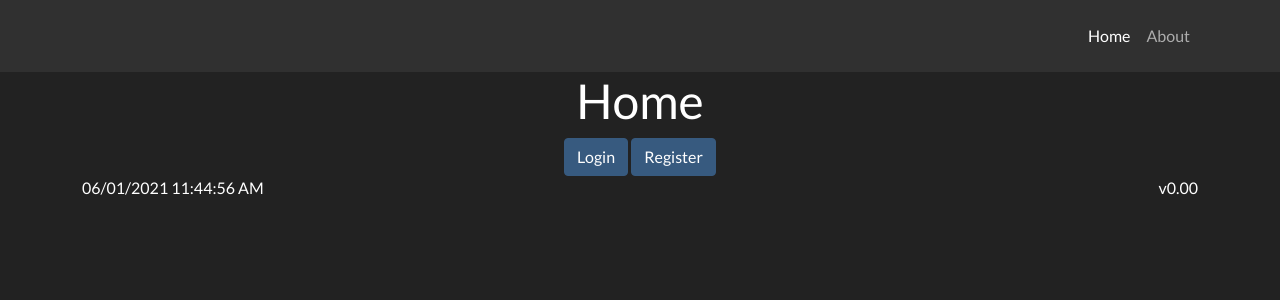
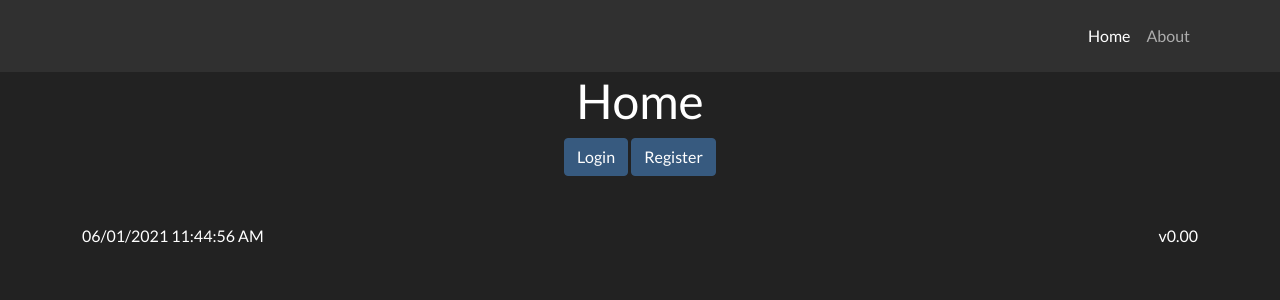
Before and after one commit to fastline21/envelope-savings, a React (Create React App) app in the folder client/: page / in a window 1280 px wide. Shown: the top 300 px of the page. Built offline with nearby package versions, Linux system fonts and the light colour scheme.

Commit message:
add margin

```diff
--- a/client/src/components/Footer/Footer.jsx
+++ b/client/src/components/Footer/Footer.jsx
@@ -6,10 +6,13 @@ const Footer = () => {
 	const [today, setToday] = useState(
 		moment().format('MM/DD/YYYY hh:mm:ss A')
 	);
+
 	setInterval(() => {
 		setToday(moment().format('MM/DD/YYYY hh:mm:ss A'));
 	}, 1000);
+
 	return (
+		<footer className='mt-5'>
 			<Container>
 				<Row>
 					<Col>
@@ -22,6 +25,7 @@ const Footer = () => {
 					</Col>
 				</Row>
 			</Container>
+		</footer>
 	);
 };
 
```
Lines whose indentation alone changed are shown as unchanged.
